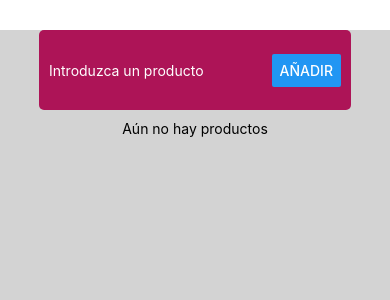
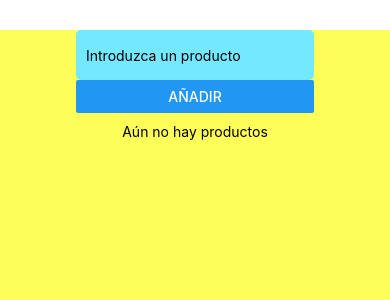
Before and after one commit to goyoregalado/02-shopping-list, a React Native app: screen / in a window 390 px wide. Shown: the top 300 px of the page. Built offline with nearby package versions, Linux system fonts and the light colour scheme.

Commit message:
style: Change backgroundColor, input color and menu distribution

```diff
--- a/App.js
+++ b/App.js
@@ -11,14 +11,12 @@ export default function App() {
   }
 
   const removeProductHandler = (productName) => {
-    console.log(productName);
     setProducts(() => products.filter((product) => product !== productName));
   }
 
   return (
     <View style={styles.container}>
       <ProductInput onProductAdd={addProductHandler}/>
-
       <ScrollView style={styles.productScroll}>
       <View style={styles.productList}>
         {
@@ -44,7 +42,7 @@ const styles = StyleSheet.create({
     justifyContent: 'flex-start',
     width: '100%',
     marginTop: 30,
-    backgroundColor: 'lightgray',
+    backgroundColor: '#fdff58',
 
   },
   productList: {
--- a/components/ListItem.jsx
+++ b/components/ListItem.jsx
@@ -39,4 +39,4 @@ const styles = StyleSheet.create({
     }
 });
 
-export default ListItem
+export default ListItem;
--- a/components/ProductInput.jsx
+++ b/components/ProductInput.jsx
@@ -18,34 +18,36 @@ const ProductInput = ({ onProductAdd }) => {
     }
 
     return (
+        <View>
             <View style={styles.productInput}>
                 <TextInput style={styles.productName}
                     placeholder='Introduzca un producto'
                     keyboardType="default"
                     onChangeText={changeTextHandler}
                     value={productName} />
+            </View>
+            <View>
                 <Button
                     style={styles.addButton}
                     title="Añadir"
                     onPress={addProductHandler} />
+            </View>
         </View>
     );
 }
 
 const styles = StyleSheet.create({
     productInput: {
-        flexDirection: 'row',
-        justifyContent: 'space-around',
         alignItems: 'center',
-        backgroundColor: "#ad1457",
-        width: '80%',
-        height: 80,
+        backgroundColor: "#73e8ff",
+        width: '100%',
+        height: 50,
         borderRadius: 5,
         padding: 10
     },
     productName: {
         flex: 4,
-        color: 'white'
+        color: 'black'
     },
     addButton: {
         flex: 1
```
Also changed, not shown: 1 other file (tests, documents, lock files or other folders). Lines whose indentation alone changed are shown as unchanged.
